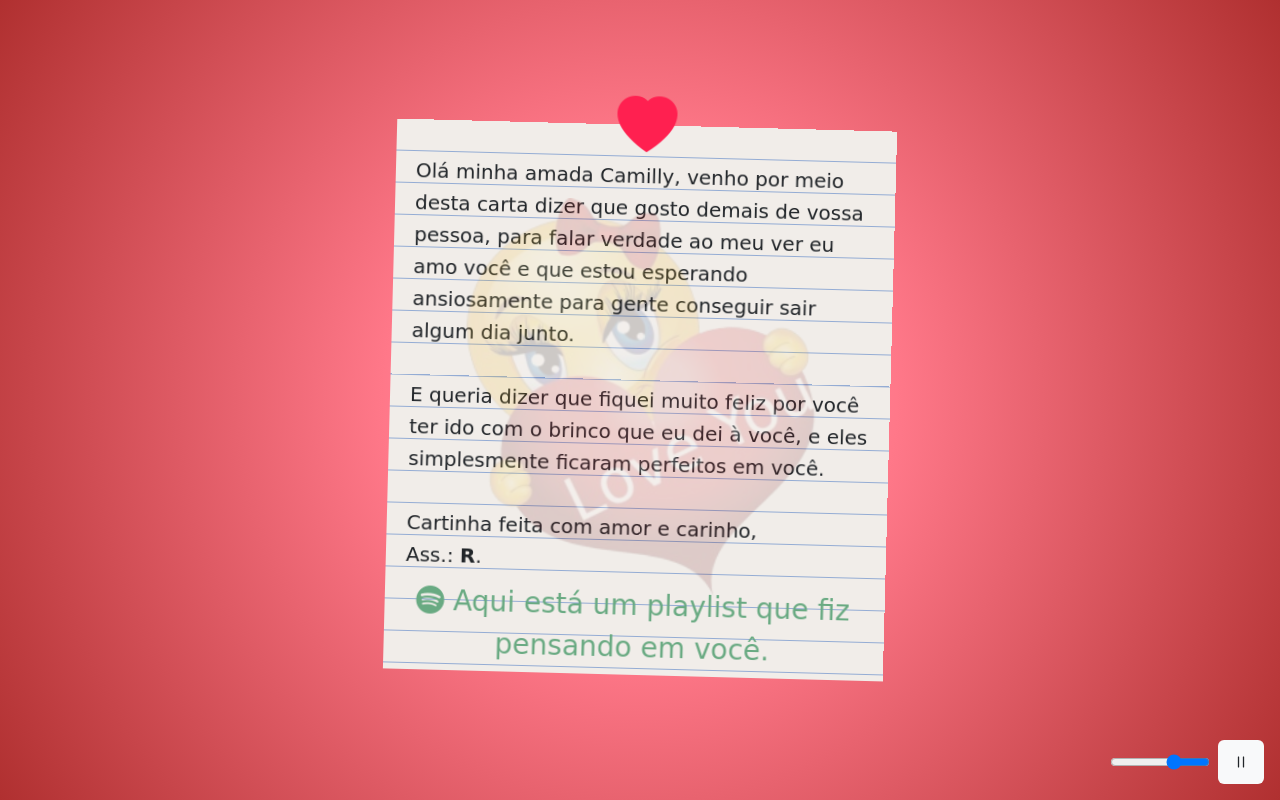
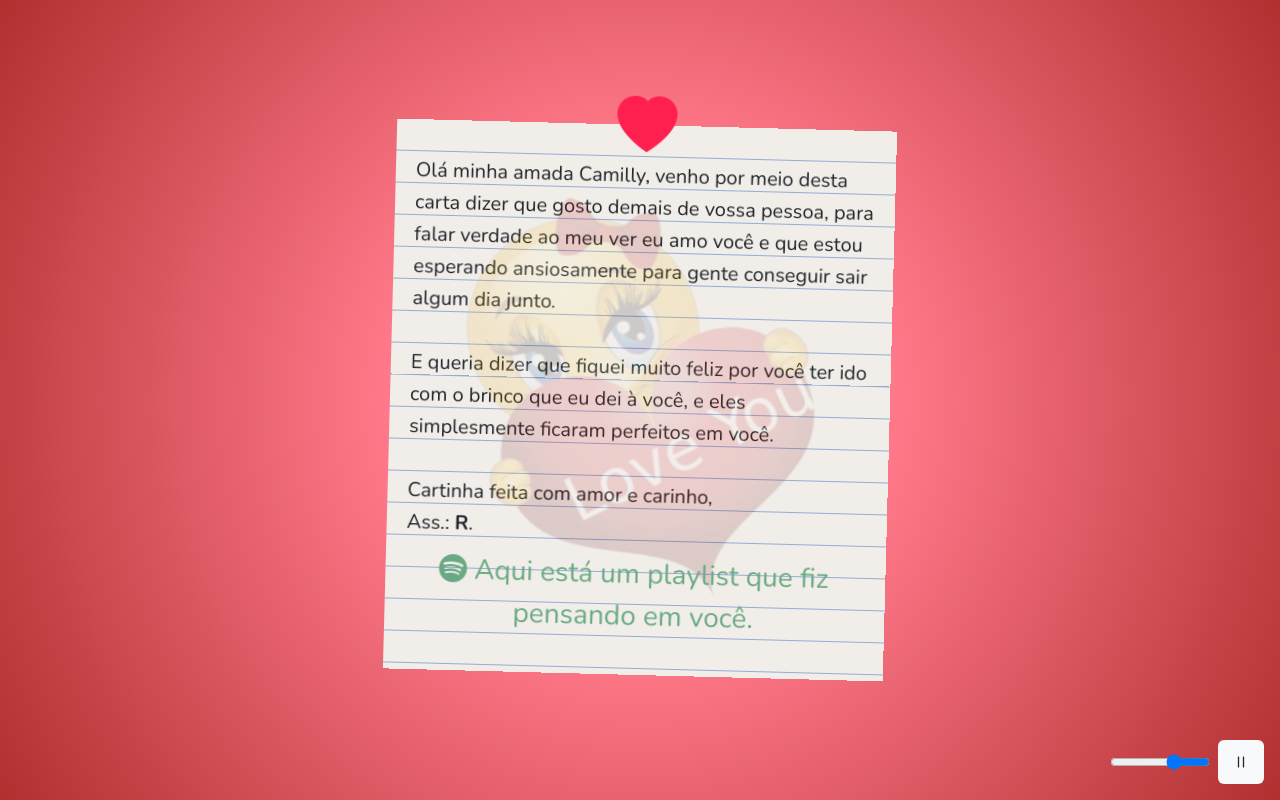
Before and after one commit to rojuniorkk/bohnamoravey, a plain HTML site: page index.html in a window 1280 px wide. Both pictures are taken after a click on the picture 640 px from the left and 361 px from the top of the page. Drawn offline with nearby package versions, Linux system fonts and the light colour scheme.

Commit message:
Update paper.css

```diff
--- a/assets/css/paper.css
+++ b/assets/css/paper.css
@@ -22,7 +22,7 @@
           #94acd4 31px,
           #94acd4 32px
      );
-     font-family: "Shadows Into Light", cursive;
+     font-family: "Nunito", sans-serif;
      line-height: 32px;
      outline: 0;
      font-size: 22px;
```
